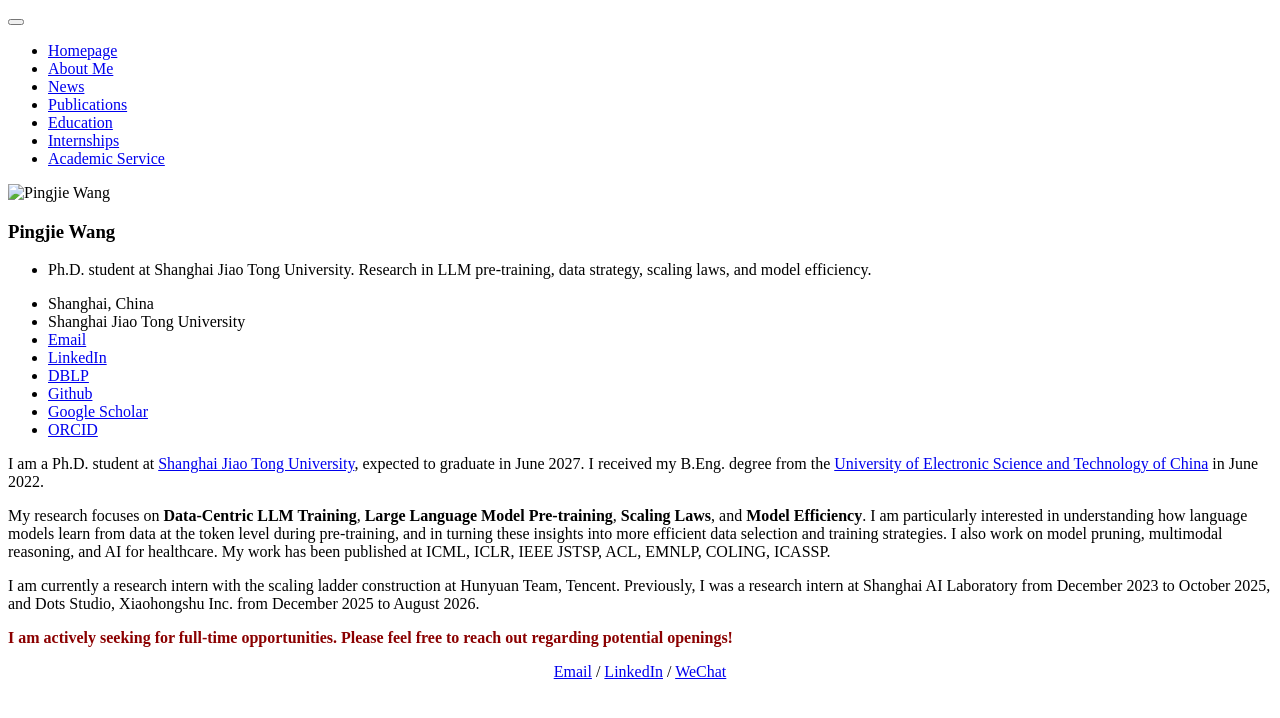
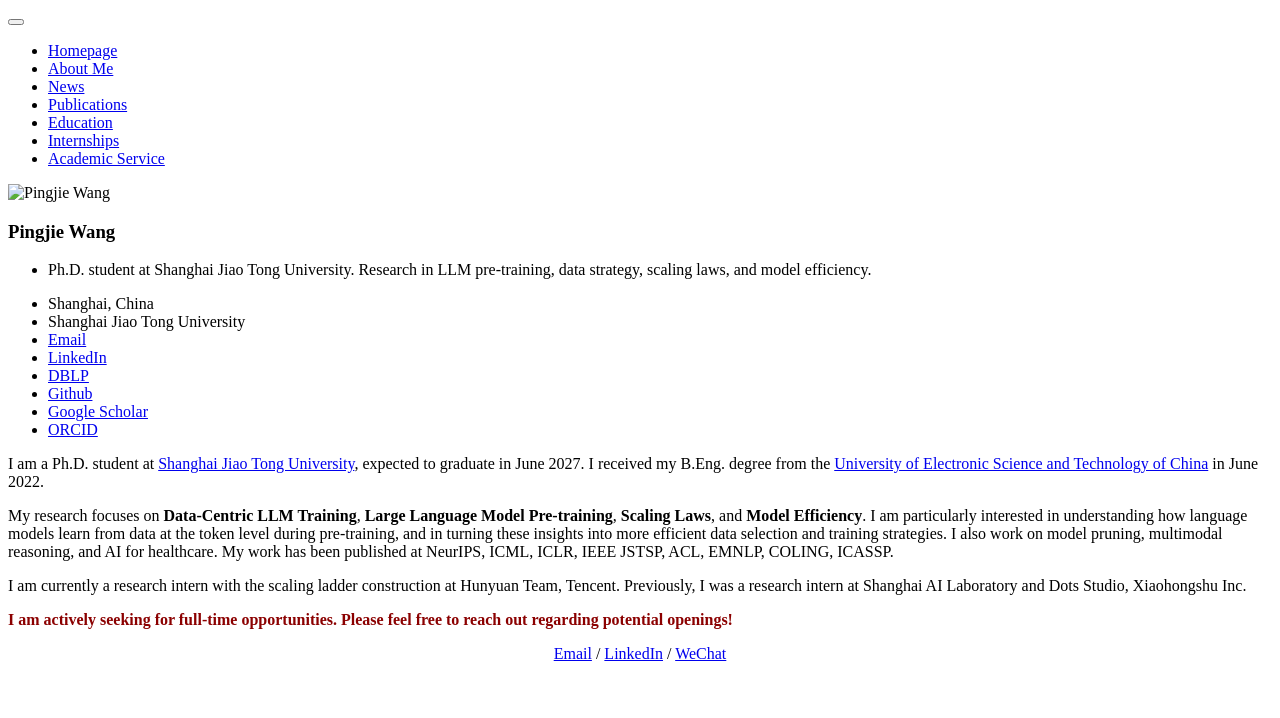
Before and after one commit to applewpj/applewpj.github.io, a Jekyll site: the page built from _pages/includes/intro.md, in a window 1280 px wide. Shown: the top 718 px of the page. Built offline with Jekyll 4.4.1, drawn with Linux system fonts in a browser that asks for light colours; our own code applies the rules of GitHub Pages for plain Markdown files.

Commit message:
update pub
Co-authored-by: Cursor <cursoragent@cursor.com>

```diff
--- a/_pages/includes/intro.md
+++ b/_pages/includes/intro.md
@@ -1,8 +1,8 @@
 I am a Ph.D. student at [Shanghai Jiao Tong University](https://www.sjtu.edu.cn/), expected to graduate in June 2027. I received my B.Eng. degree from the [University of Electronic Science and Technology of China](https://en.uestc.edu.cn/) in June 2022.
 
-My research focuses on **Data-Centric LLM Training**, **Large Language Model Pre-training**, **Scaling Laws**, and **Model Efficiency**. I am particularly interested in understanding how language models learn from data at the token level during pre-training, and in turning these insights into more efficient data selection and training strategies. I also work on model pruning, multimodal reasoning, and AI for healthcare. My work has been published at ICML, ICLR, IEEE JSTSP, ACL, EMNLP, COLING, ICASSP.
+My research focuses on **Data-Centric LLM Training**, **Large Language Model Pre-training**, **Scaling Laws**, and **Model Efficiency**. I am particularly interested in understanding how language models learn from data at the token level during pre-training, and in turning these insights into more efficient data selection and training strategies. I also work on model pruning, multimodal reasoning, and AI for healthcare. My work has been published at NeurIPS, ICML, ICLR, IEEE JSTSP, ACL, EMNLP, COLING, ICASSP.
 
-I am currently a research intern with the scaling ladder construction at Hunyuan Team, Tencent. Previously, I was a research intern at Shanghai AI Laboratory from December 2023 to October 2025, and Dots Studio, Xiaohongshu Inc. from December 2025 to August 2026.
+I am currently a research intern with the scaling ladder construction at Hunyuan Team, Tencent. Previously, I was a research intern at Shanghai AI Laboratory and Dots Studio, Xiaohongshu Inc.
 
 **<span style="color: #8B0000;">I am actively seeking for full-time opportunities. Please feel free to reach out regarding potential openings!</span>**
 
```
Also changed, not shown: _pages/includes/news.md (+1 -0 lines), _pages/includes/pub.md (+2 -2 lines).
